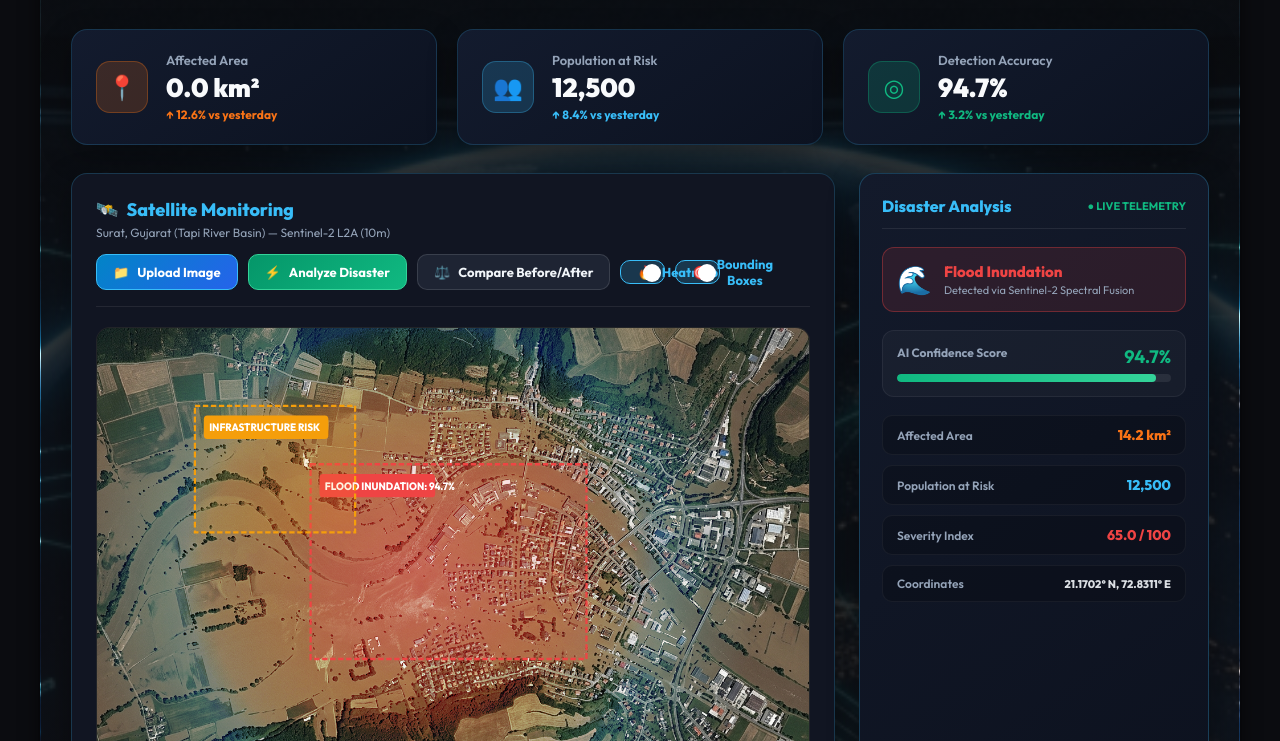
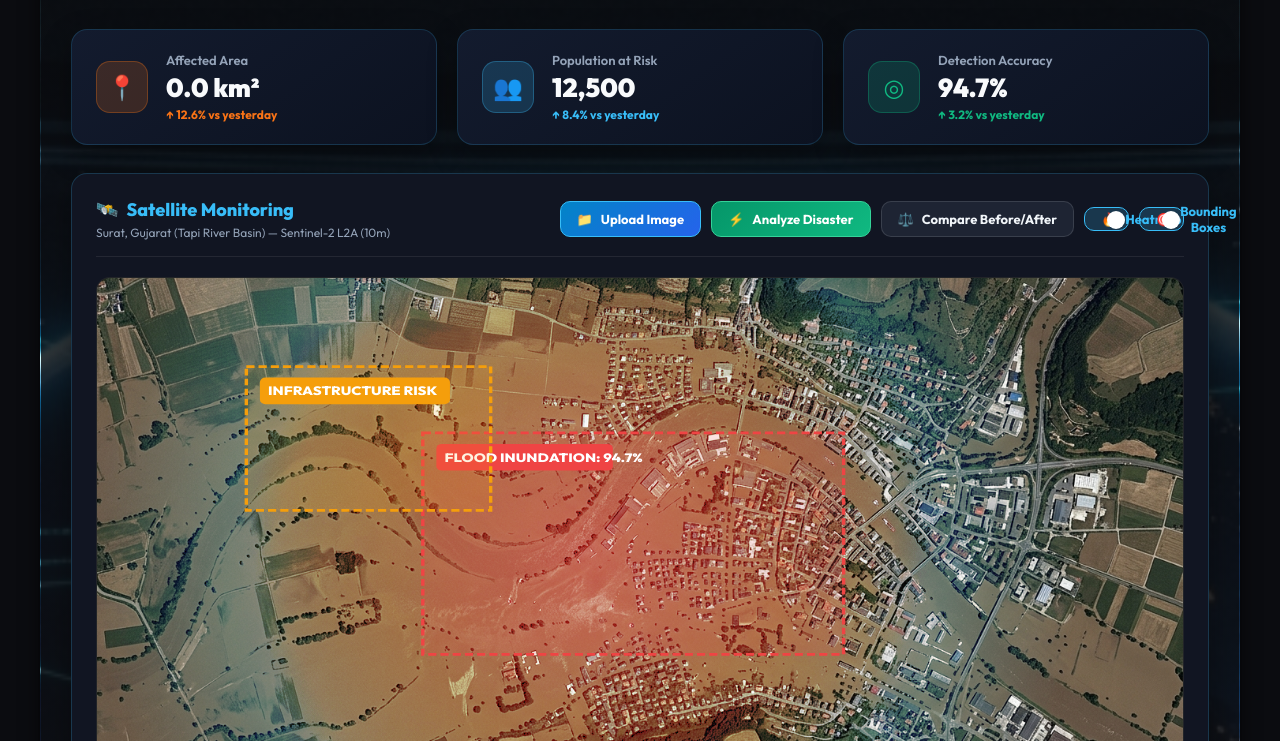
Before and after one commit to Kirtanagrawal916/Nirvaan, a website built with Vite: page frontend/index.html in a window 1280 px wide. Shown: the part 211-952 px from the top of the page. Built offline with nearby package versions, Linux system fonts and the light colour scheme; no server answers.

Commit message:
style(frontend): expand Satellite Monitoring panel to 100% full horizontal width

```diff
--- a/frontend/style.css
+++ b/frontend/style.css
@@ -3389,20 +3389,16 @@ html[data-theme="light"] .ai-metric-val {
     color: #10b981;
 }
 
-/* SATELLITE MONITORING PANEL & DISASTER ANALYSIS SIDEBAR */
+/* FULL WIDTH SATELLITE MONITORING PANEL & DISASTER ANALYSIS TELEMETRY BAR */
 .sat-monitoring-grid {
-    display: grid;
-    grid-template-columns: 1fr 350px;
+    display: flex;
+    flex-direction: column;
     gap: 24px;
-}
-
-@media (max-width: 1080px) {
-    .sat-monitoring-grid {
-        grid-template-columns: 1fr;
-    }
+    width: 100%;
 }
 
 .sat-main-panel {
+    width: 100%;
     background: #111522;
     border: 1px solid rgba(56, 189, 248, 0.2);
     border-radius: 16px;
@@ -3485,11 +3481,11 @@ html[data-theme="light"] .ai-metric-val {
     color: #38bdf8;
 }
 
-/* SATELLITE IMAGE VIEWPORT WITH HEATMAP & BBOX OVERLAYS */
+/* SATELLITE IMAGE VIEWPORT TAKES 100% FULL HORIZONTAL WIDTH */
 .sat-viewport-box {
     position: relative;
     width: 100%;
-    height: 440px;
+    height: 500px;
     background: #090b10;
     border-radius: 14px;
     overflow: hidden;
@@ -3548,8 +3544,9 @@ html[data-theme="light"] .ai-metric-val {
     fill: #ffffff;
 }
 
-/* DISASTER ANALYSIS SIDEBAR PANEL (RIGHT SIDE) */
+/* FULL-WIDTH DISASTER ANALYSIS TELEMETRY BAR */
 .disaster-analysis-sidebar {
+    width: 100%;
     background: linear-gradient(145deg, #131a2b, #0d121f);
     border: 1px solid rgba(56, 189, 248, 0.25);
     border-radius: 16px;
@@ -3635,9 +3632,9 @@ html[data-theme="light"] .ai-metric-val {
 }
 
 .analysis-metrics-list {
-    display: flex;
-    flex-direction: column;
-    gap: 10px;
+    display: grid;
+    grid-template-columns: repeat(auto-fit, minmax(200px, 1fr));
+    gap: 12px;
 }
 
 .analysis-metric-row {
```
